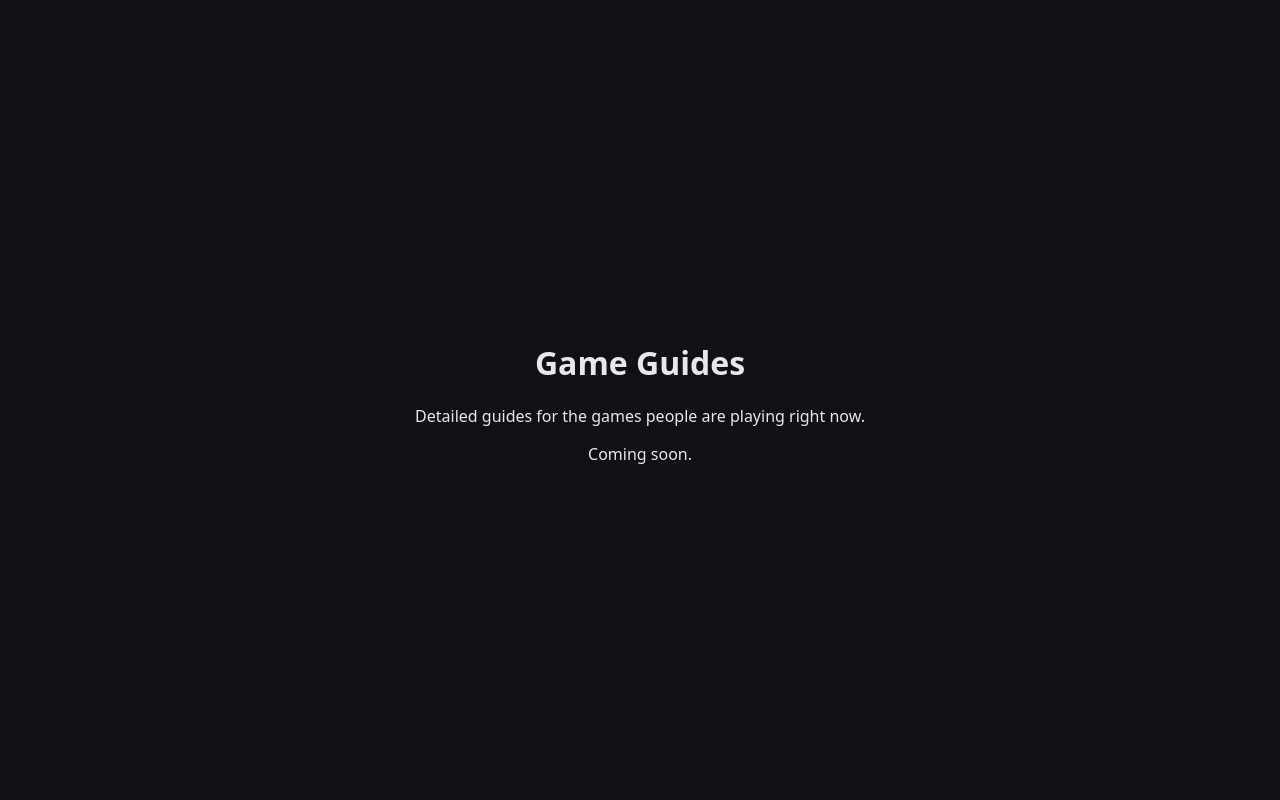
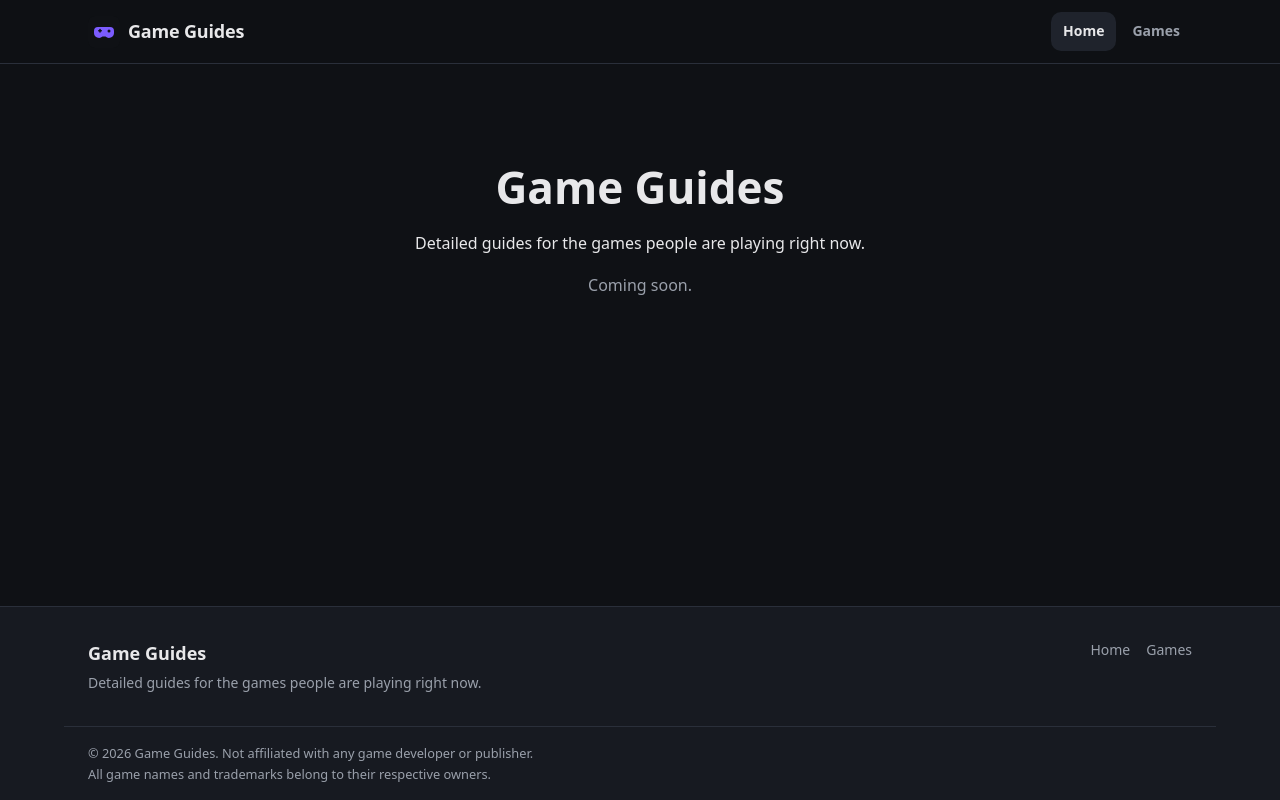
Before and after one commit to emirsultan1/game-guides, an Astro site: page / in a window 1280 px wide. Built offline with nearby package versions, Linux system fonts and the light colour scheme; Astro itself is replaced by a stand-in of ours.

Commit message:
feat: add base layout, header, footer and global styles
- Add BaseLayout as the shared page shell (head, header, main, footer)
- Add SeoHead with title, meta description, canonical URL, Open Graph and Twitter tags
- Add sticky Header with logo and main navigation
- Add Footer with navigation and a non-affiliation disclaimer
- Add global.css with the dark theme, design tokens, reset and layout helpers
- Add cleanPath helper so canonical URLs and active nav links ignore .html in the build output
- Add nav links and link-preview settings to site.config.ts
- Use BaseLayout on the homepage

```diff
--- /dev/null
+++ b/src/components/Footer.astro
@@ -0,0 +1,87 @@
+---
+import { SITE, NAV_LINKS } from '@/site.config';
+
+const year = new Date().getFullYear();
+---
+
+<footer class="site-footer">
+  <div class="container footer-inner">
+    <div class="footer-brand">
+      <a href="/" class="footer-name">{SITE.name}</a>
+      <p class="footer-tagline">{SITE.tagline}</p>
+    </div>
+
+    <nav aria-label="Footer">
+      <ul class="footer-links">
+        {
+          NAV_LINKS.map((link) => (
+            <li>
+              <a href={link.href}>{link.label}</a>
+            </li>
+          ))
+        }
+      </ul>
+    </nav>
+  </div>
+
+  <div class="container footer-bottom">
+    <p>© {year} {SITE.name}. Not affiliated with any game developer or publisher.</p>
+    <p>All game names and trademarks belong to their respective owners.</p>
+  </div>
+</footer>
+
+<style>
+  .site-footer {
+    margin-top: var(--space-16);
+    border-top: 1px solid var(--color-border);
+    background: var(--color-surface);
+    font-size: var(--text-sm);
+  }
+
+  .footer-inner {
+    display: flex;
+    flex-wrap: wrap;
+    justify-content: space-between;
+    gap: var(--space-6);
+    padding-block: var(--space-8);
+  }
+
+  .footer-name {
+    color: var(--color-text);
+    font-weight: 800;
+    font-size: var(--text-lg);
+  }
+
+  .footer-name:hover {
+    color: var(--color-text);
+    text-decoration: none;
+  }
+
+  .footer-tagline {
+    margin-top: var(--space-1);
+    color: var(--color-text-muted);
+    max-width: 28rem;
+  }
+
+  .footer-links {
+    display: flex;
+    gap: var(--space-4);
+    list-style: none;
+    padding: 0;
+  }
+
+  .footer-links a {
+    color: var(--color-text-muted);
+  }
+
+  .footer-links a:hover {
+    color: var(--color-text);
+  }
+
+  .footer-bottom {
+    padding-block: var(--space-4);
+    border-top: 1px solid var(--color-border);
+    color: var(--color-text-muted);
+    font-size: 0.8rem;
+  }
+</style>
--- /dev/null
+++ b/src/components/Header.astro
@@ -0,0 +1,91 @@
+---
+import { SITE, NAV_LINKS } from '@/site.config';
+import { cleanPath } from '@/utils/url';
+
+const currentPath = cleanPath(Astro.url.pathname);
+---
+
+<header class="site-header">
+  <div class="container header-inner">
+    <a href="/" class="logo" aria-label={`${SITE.name} home`}>
+      <img src="/favicon.svg" alt="" width="32" height="32" />
+      <span>{SITE.name}</span>
+    </a>
+
+    <nav aria-label="Main">
+      <ul class="nav-list">
+        {
+          NAV_LINKS.map((link) => (
+            <li>
+              <a
+                href={link.href}
+                class="nav-link"
+                aria-current={link.href === currentPath ? 'page' : undefined}
+              >
+                {link.label}
+              </a>
+            </li>
+          ))
+        }
+      </ul>
+    </nav>
+  </div>
+</header>
+
+<style>
+  .site-header {
+    position: sticky;
+    top: 0;
+    z-index: 50;
+    height: var(--header-height);
+    background: rgb(15 17 21 / 0.85);
+    backdrop-filter: blur(10px);
+    border-bottom: 1px solid var(--color-border);
+  }
+
+  .header-inner {
+    height: 100%;
+    display: flex;
+    align-items: center;
+    justify-content: space-between;
+    gap: var(--space-4);
+  }
+
+  .logo {
+    display: flex;
+    align-items: center;
+    gap: var(--space-2);
+    color: var(--color-text);
+    font-weight: 800;
+    font-size: var(--text-lg);
+    letter-spacing: -0.01em;
+  }
+
+  .logo:hover {
+    color: var(--color-text);
+    text-decoration: none;
+  }
+
+  .nav-list {
+    display: flex;
+    gap: var(--space-1);
+    list-style: none;
+    padding: 0;
+  }
+
+  .nav-link {
+    display: block;
+    padding: var(--space-2) var(--space-3);
+    border-radius: var(--radius);
+    color: var(--color-text-muted);
+    font-weight: 600;
+    font-size: var(--text-sm);
+  }
+
+  .nav-link:hover,
+  .nav-link[aria-current='page'] {
+    color: var(--color-text);
+    background: var(--color-surface-2);
+    text-decoration: none;
+  }
+</style>
--- /dev/null
+++ b/src/components/SeoHead.astro
@@ -0,0 +1,54 @@
+---
+// Everything that goes inside <head>: title, description, canonical URL,
+// Open Graph and Twitter tags for link previews.
+import { SITE } from '@/site.config';
+import { cleanPath } from '@/utils/url';
+
+export interface Props {
+  title?: string;
+  description?: string;
+  image?: string | null;
+  type?: 'website' | 'article';
+  noindex?: boolean;
+}
+
+const {
+  title,
+  description = SITE.description,
+  image = SITE.defaultOgImage,
+  type = 'website',
+  noindex = false,
+} = Astro.props;
+
+// "How to Make Money Fast | Game Guides", or just the site name on the homepage.
+const fullTitle = title ? `${title} | ${SITE.name}` : `${SITE.name} — ${SITE.tagline}`;
+const canonicalUrl = new URL(cleanPath(Astro.url.pathname), Astro.site);
+const imageUrl = image ? new URL(image, Astro.site) : null;
+---
+
+<meta charset="utf-8" />
+<meta name="viewport" content="width=device-width, initial-scale=1" />
+<meta name="generator" content={Astro.generator} />
+
+<title>{fullTitle}</title>
+<meta name="description" content={description} />
+<link rel="canonical" href={canonicalUrl} />
+{noindex && <meta name="robots" content="noindex, nofollow" />}
+
+<link rel="icon" type="image/svg+xml" href="/favicon.svg" />
+<meta name="theme-color" content="#0f1115" />
+
+<!-- Open Graph (Facebook, Discord, WhatsApp, etc.) -->
+<meta property="og:type" content={type} />
+<meta property="og:site_name" content={SITE.name} />
+<meta property="og:title" content={fullTitle} />
+<meta property="og:description" content={description} />
+<meta property="og:url" content={canonicalUrl} />
+{imageUrl && <meta property="og:image" content={imageUrl} />}
+<meta property="og:locale" content={SITE.ogLocale} />
+
+<!-- Twitter / X -->
+<meta name="twitter:card" content={imageUrl ? 'summary_large_image' : 'summary'} />
+<meta name="twitter:title" content={fullTitle} />
+<meta name="twitter:description" content={description} />
+{imageUrl && <meta name="twitter:image" content={imageUrl} />}
--- /dev/null
+++ b/src/layouts/BaseLayout.astro
@@ -0,0 +1,34 @@
+---
+// The shell every page uses: <head> tags, header, main content area and footer.
+import '@/styles/global.css';
+import SeoHead from '@/components/SeoHead.astro';
+import Header from '@/components/Header.astro';
+import Footer from '@/components/Footer.astro';
+import { SITE } from '@/site.config';
+
+export interface Props {
+  title?: string;
+  description?: string;
+  image?: string | null;
+  type?: 'website' | 'article';
+  noindex?: boolean;
+}
+
+const props = Astro.props;
+---
+
+<!doctype html>
+<html lang={SITE.locale}>
+  <head>
+    <SeoHead {...props} />
+    <slot name="head" />
+  </head>
+  <body>
+    <a href="#main-content" class="skip-link">Skip to content</a>
+    <Header />
+    <main id="main-content" class="site-main">
+      <slot />
+    </main>
+    <Footer />
+  </body>
+</html>
--- a/src/pages/index.astro
+++ b/src/pages/index.astro
@@ -1,34 +1,26 @@
 ---
-import { SITE } from '../site.config';
+import BaseLayout from '@/layouts/BaseLayout.astro';
+import { SITE } from '@/site.config';
 ---
 
-<!doctype html>
-<html lang={SITE.locale}>
-  <head>
-    <meta charset="utf-8" />
-    <meta name="viewport" content="width=device-width, initial-scale=1" />
-    <link rel="icon" type="image/svg+xml" href="/favicon.svg" />
-    <meta name="description" content={SITE.description} />
-    <title>{SITE.name}</title>
-  </head>
-  <body>
-    <main>
-      <h1>{SITE.name}</h1>
-      <p>{SITE.tagline}</p>
-      <p>Coming soon.</p>
-    </main>
-  </body>
-</html>
+<BaseLayout>
+  <section class="container coming-soon">
+    <h1>{SITE.name}</h1>
+    <p>{SITE.tagline}</p>
+    <p class="muted">Coming soon.</p>
+  </section>
+</BaseLayout>
 
 <style>
-  body {
-    margin: 0;
-    min-height: 100vh;
+  .coming-soon {
     display: grid;
-    place-items: center;
-    font-family: system-ui, sans-serif;
-    background: #0f1115;
-    color: #e8e8ea;
+    gap: var(--space-4);
+    justify-items: center;
     text-align: center;
+    padding-block: var(--space-16);
+  }
+
+  .muted {
+    color: var(--color-text-muted);
   }
 </style>
--- a/src/site.config.ts
+++ b/src/site.config.ts
@@ -5,4 +5,14 @@ export const SITE = {
   description:
     'In-depth game guides, tips and walkthroughs for ROB RUN, GTA and more — written by players with hundreds of hours in each game.',
   locale: 'en',
+  ogLocale: 'en_US',
+  // Default image for social link previews, e.g. '/og-default.png' (1200x630, in /public).
+  // Leave as null until the image exists, so previews don't point to a missing file.
+  defaultOgImage: null as string | null,
 } as const;
+
+// Links shown in the header and footer navigation.
+export const NAV_LINKS = [
+  { label: 'Home', href: '/' },
+  { label: 'Games', href: '/#games' },
+] as const;
--- /dev/null
+++ b/src/styles/global.css
@@ -0,0 +1,200 @@
+/* ==========================================================================
+   Global styles — dark gaming theme
+   ========================================================================== */
+
+:root {
+  /* Colors */
+  --color-bg: #0f1115;
+  --color-surface: #171a21;
+  --color-surface-2: #1f232c;
+  --color-border: #2a2f3a;
+  --color-text: #e8e8ea;
+  --color-text-muted: #9aa0ab;
+  --color-accent: #7c5cff;
+  --color-accent-hover: #9479ff;
+  --color-success: #3ecf8e;
+  --color-warning: #f5b544;
+
+  /* Typography */
+  --font-sans: system-ui, -apple-system, 'Segoe UI', Roboto, 'Helvetica Neue', Arial, sans-serif;
+  --font-mono: ui-monospace, SFMono-Regular, Menlo, Consolas, monospace;
+  --text-sm: 0.875rem;
+  --text-base: 1rem;
+  --text-lg: 1.125rem;
+  --text-xl: 1.375rem;
+  --text-2xl: 1.75rem;
+  --text-3xl: 2.25rem;
+
+  /* Spacing */
+  --space-1: 0.25rem;
+  --space-2: 0.5rem;
+  --space-3: 0.75rem;
+  --space-4: 1rem;
+  --space-6: 1.5rem;
+  --space-8: 2rem;
+  --space-12: 3rem;
+  --space-16: 4rem;
+
+  /* Layout */
+  --container-width: 72rem;
+  --content-width: 46rem; /* readable width for guide text */
+  --radius: 10px;
+  --header-height: 64px;
+}
+
+/* --- Reset ---------------------------------------------------------------- */
+
+*,
+*::before,
+*::after {
+  box-sizing: border-box;
+}
+
+* {
+  margin: 0;
+}
+
+html {
+  color-scheme: dark;
+  -webkit-text-size-adjust: 100%;
+  scroll-padding-top: calc(var(--header-height) + var(--space-4));
+}
+
+body {
+  min-height: 100vh;
+  display: flex;
+  flex-direction: column;
+  background: var(--color-bg);
+  color: var(--color-text);
+  font-family: var(--font-sans);
+  font-size: var(--text-base);
+  line-height: 1.6;
+  -webkit-font-smoothing: antialiased;
+}
+
+img,
+svg,
+video {
+  display: block;
+  max-width: 100%;
+  height: auto;
+}
+
+input,
+button,
+textarea,
+select {
+  font: inherit;
+}
+
+/* --- Base elements -------------------------------------------------------- */
+
+h1,
+h2,
+h3,
+h4 {
+  line-height: 1.25;
+  font-weight: 700;
+  text-wrap: balance;
+}
+
+h1 {
+  font-size: var(--text-3xl);
+}
+h2 {
+  font-size: var(--text-2xl);
+}
+h3 {
+  font-size: var(--text-xl);
+}
+
+p {
+  text-wrap: pretty;
+}
+
+a {
+  color: var(--color-accent);
+  text-decoration: none;
+}
+
+a:hover {
+  color: var(--color-accent-hover);
+  text-decoration: underline;
+}
+
+code {
+  font-family: var(--font-mono);
+  font-size: 0.9em;
+  background: var(--color-surface-2);
+  padding: 0.1em 0.35em;
+  border-radius: 4px;
+}
+
+:focus-visible {
+  outline: 2px solid var(--color-accent);
+  outline-offset: 2px;
+}
+
+/* --- Layout helpers ------------------------------------------------------- */
+
+.container {
+  width: 100%;
+  max-width: var(--container-width);
+  margin-inline: auto;
+  padding-inline: var(--space-4);
+}
+
+.site-main {
+  flex: 1;
+  padding-block: var(--space-8);
+}
+
+/* Visually hidden but readable by screen readers */
+.sr-only {
+  position: absolute;
+  width: 1px;
+  height: 1px;
+  padding: 0;
+  margin: -1px;
+  overflow: hidden;
+  clip: rect(0, 0, 0, 0);
+  white-space: nowrap;
+  border: 0;
+}
+
+/* Lets keyboard users jump past the header */
+.skip-link {
+  position: absolute;
+  left: var(--space-4);
+  top: -100px;
+  z-index: 100;
+  background: var(--color-accent);
+  color: #fff;
+  padding: var(--space-2) var(--space-4);
+  border-radius: var(--radius);
+}
+
+.skip-link:focus {
+  top: var(--space-2);
+  color: #fff;
+}
+
+@media (min-width: 768px) {
+  .container {
+    padding-inline: var(--space-6);
+  }
+
+  h1 {
+    font-size: 2.75rem;
+  }
+}
+
+@media (prefers-reduced-motion: reduce) {
+  *,
+  *::before,
+  *::after {
+    animation-duration: 0.01ms !important;
+    transition-duration: 0.01ms !important;
+    scroll-behavior: auto !important;
+  }
+}
--- /dev/null
+++ b/src/utils/url.ts
@@ -0,0 +1,10 @@
+// With build.format 'file', Astro.url.pathname can end in ".html" or "/index.html"
+// during the build. This turns it into the clean public URL path:
+//   "/index.html"           -> "/"
+//   "/rob-run/money.html"   -> "/rob-run/money"
+//   "/rob-run/"             -> "/rob-run"
+export function cleanPath(pathname: string): string {
+  let path = pathname.replace(/\/index\.html$/, '/').replace(/\.html$/, '');
+  if (path.length > 1 && path.endsWith('/')) path = path.slice(0, -1);
+  return path || '/';
+}
```
